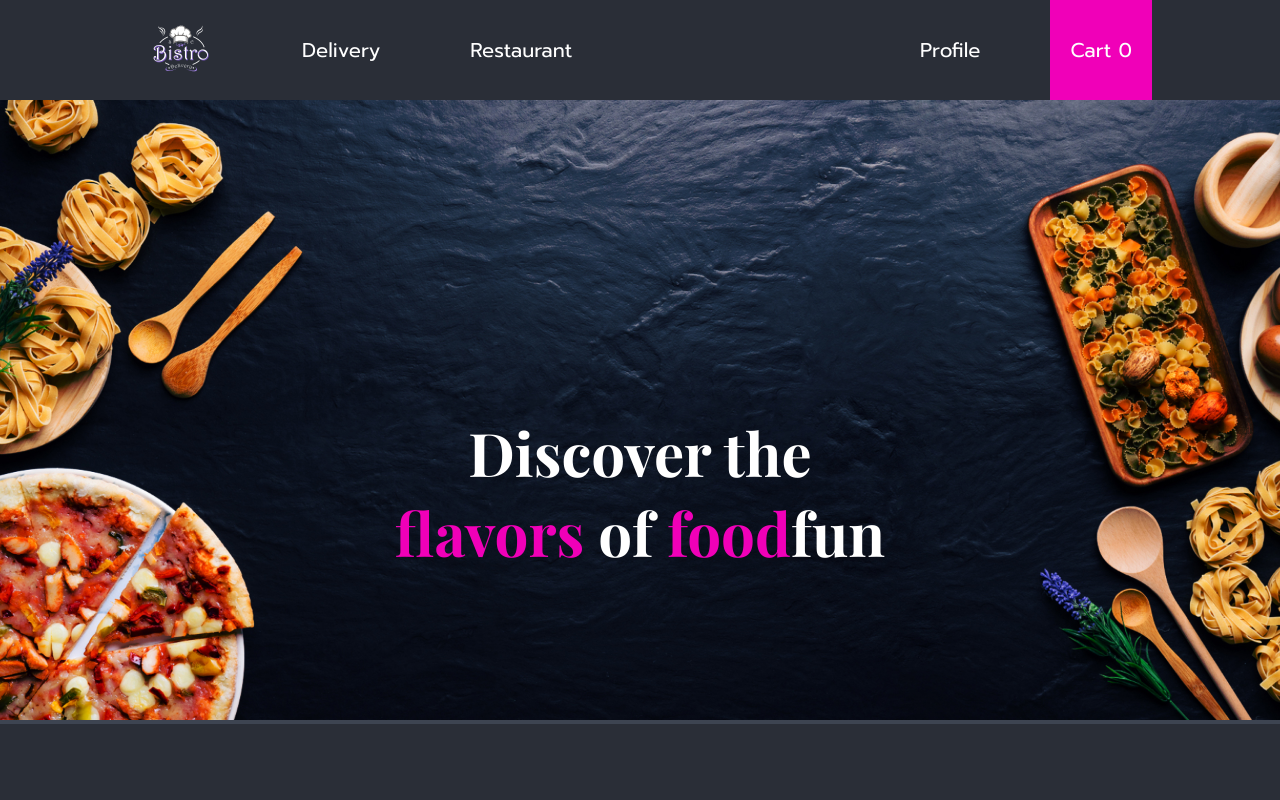
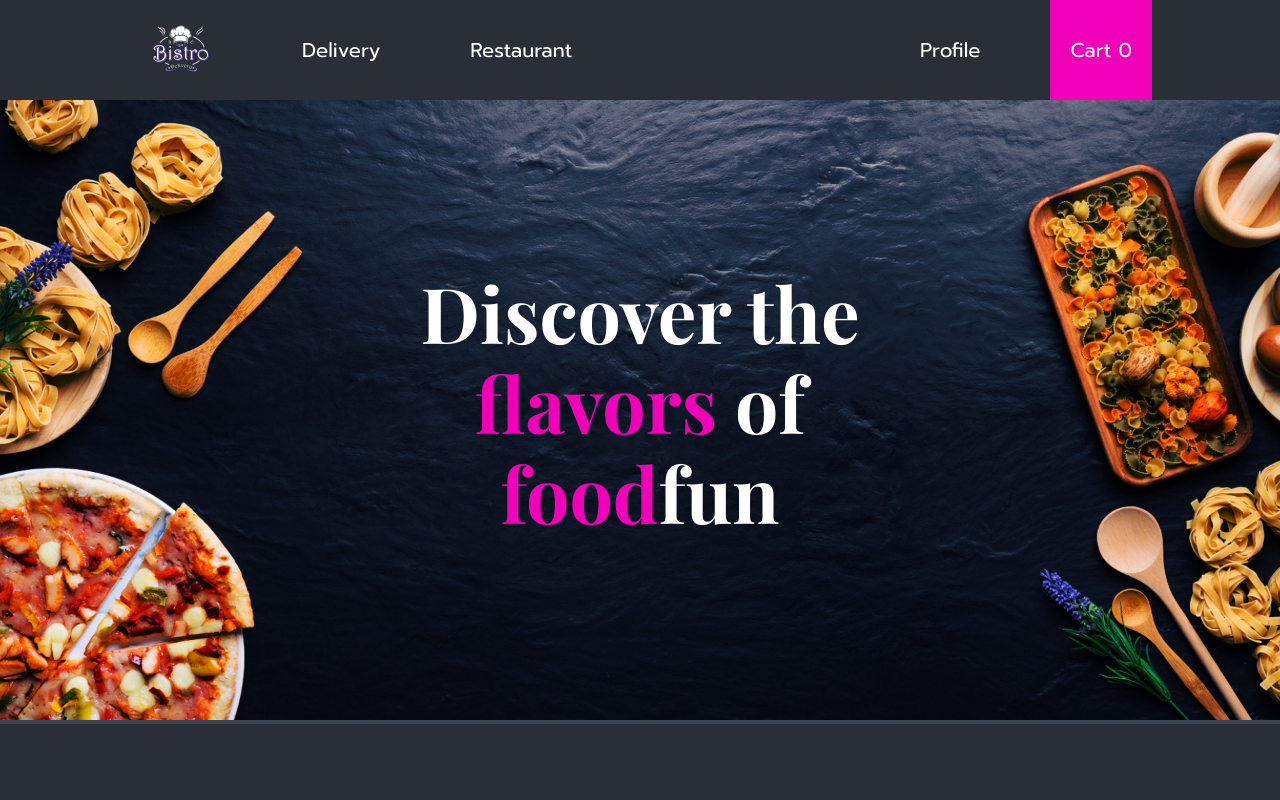
Before and after one commit to Viktoriia-Piskova/bistro-online-restaurant, a Vue app: page / in a window 1280 px wide. Shown: the top 800 px of the page. Built offline with nearby package versions, Linux system fonts and the light colour scheme; no server answers.

Commit message:
Adaptivity bugs

```diff
--- a/src/components/MainBanner.vue
+++ b/src/components/MainBanner.vue
@@ -24,7 +24,7 @@ export default {
 
 .banner-caption {
   position: absolute;
-  top: 50%;
+  top: 27%;
   width: 100%;
   text-align: center;
   z-index: 1;
@@ -36,8 +36,8 @@ export default {
   font-family: "Playfair Display";
   font-style: normal;
   font-weight: 700;
-  font-size: 60px;
-  line-height: 80px;
+  font-size: 6vw;
+  line-height: 7vw;
   color: #ffffff;
   width: 40%;
   margin: auto;
--- a/src/views/HomeView.vue
+++ b/src/views/HomeView.vue
@@ -104,6 +104,7 @@ export default {
 .extra-image {
   width: 500px;
   height: auto;
+  overflow: hidden;
 }
 .extra-description {
   display: flex;
```
